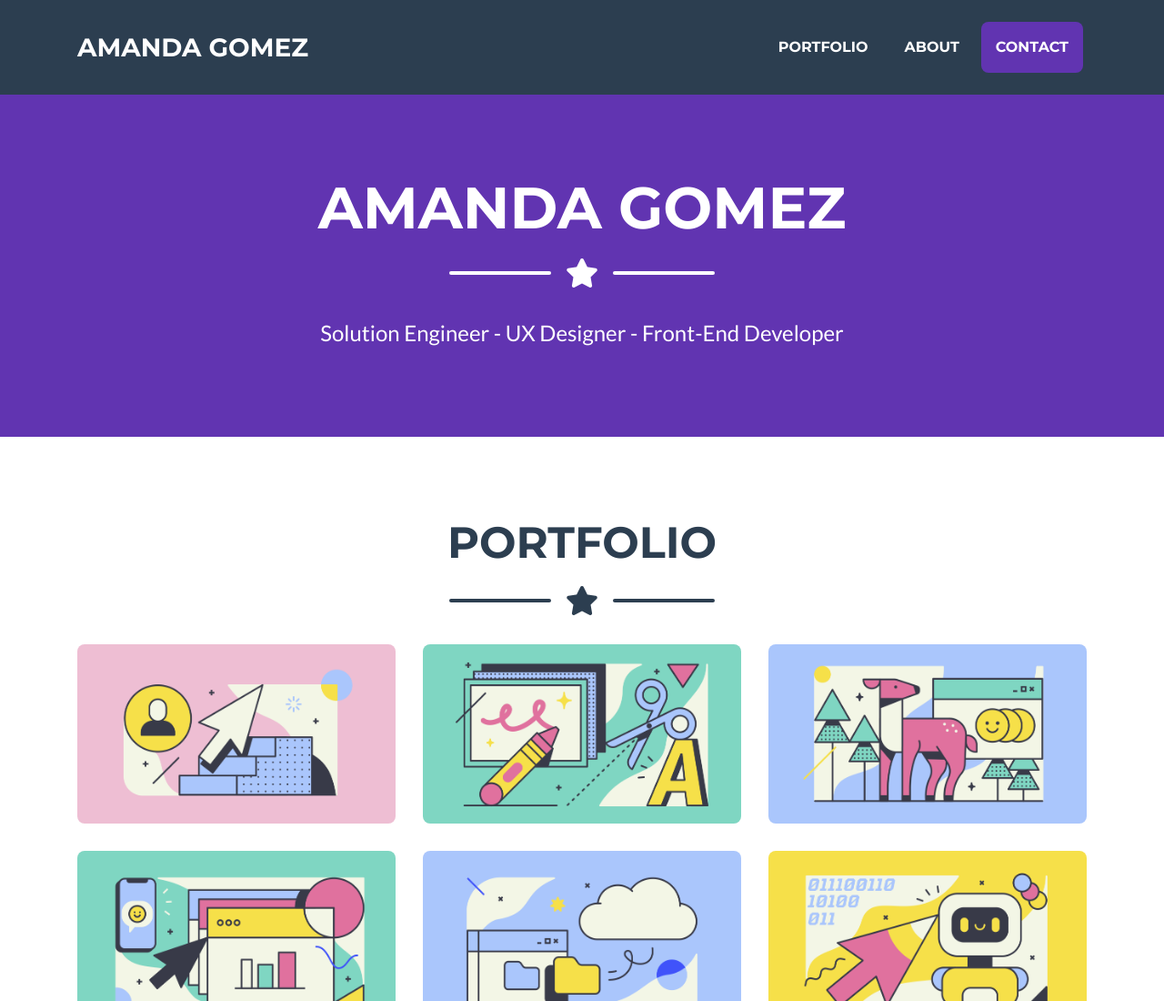
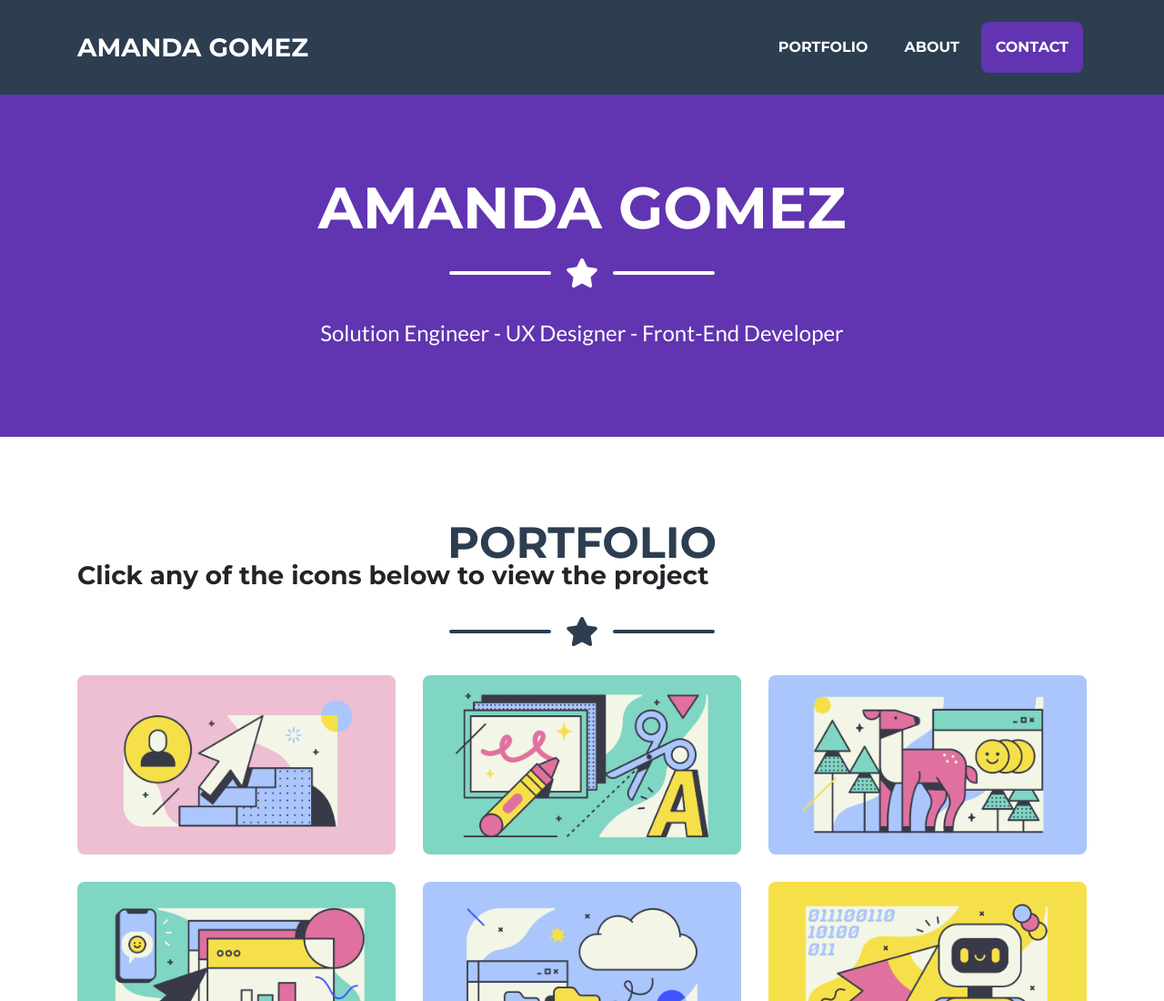
Before and after one commit to amrgomez/amrgomez.github.io, a website with bundled scripts: page index.html in a window 1280 px wide. Shown: the top 1100 px of the page at 91% size. Built offline with nearby package versions, Linux system fonts and the light colour scheme.

Commit message:
portfolio description

```diff
--- a/index.html
+++ b/index.html
@@ -74,6 +74,7 @@
 
       <!-- Portfolio Section Heading -->
       <h2 class="page-section-heading text-center text-uppercase text-secondary mb-0">Portfolio</h2>
+      <h3>Click any of the icons below to view the project</h3>
 
       <!-- Icon Divider -->
       <div class="divider-custom">
```
